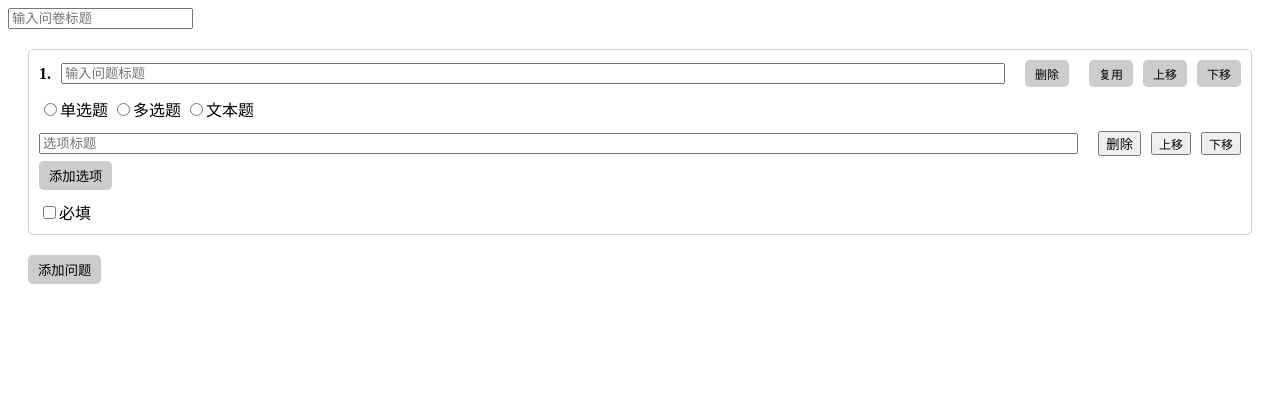
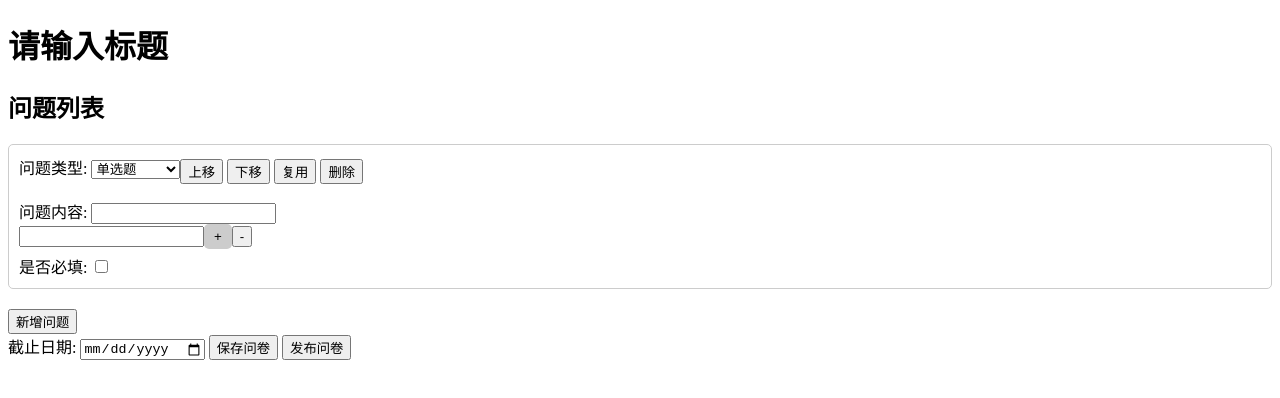
Before and after one commit to glhf-ysl/wjdc-hcj, a plain HTML site: page home/create/create.html in a window 1280 px wide. Drawn offline with Linux system fonts and the light colour scheme.

Commit message:
Update create.html

```diff
--- a/home/create/create.html
+++ b/home/create/create.html
@@ -1,50 +1,59 @@
 <!DOCTYPE html>
-<html>
+<html lang="en">
 <head>
-    <title>问卷编辑页面</title>
     <meta charset="UTF-8">
-    <link rel="stylesheet" type="text/css" href="create.css">
+    <title>创建问卷</title>
+    <link rel="stylesheet" href="create.css">
 </head>
 <body>
-<div class="header">
-    <input type="text" id="title" placeholder="输入问卷标题">
+<div id="header">
+    <h1 id="title-input" contenteditable="true">请输入标题</h1>
 </div>
-<div class="container">
-    <div class="question">
-        <div class="question-header">
-            <span class="question-number">1.</span>
-            <input type="text" class="question-title" placeholder="输入问题标题">
-            <button class="delete-question">删除</button>
-            <button class="duplicate-question">复用</button>
-            <button class="move-up">上移</button>
-            <button class="move-down">下移</button>
-        </div>
-        <div class="question-body">
-            <div class="question-type">
-                <label><input type="radio" name="question-type" value="single-choice">单选题</label>
-                <label><input type="radio" name="question-type" value="multiple-choice">多选题</label>
-                <label><input type="radio" name="question-type" value="text">文本题</label>
-            </div>
-            <div class="options">
-                <div class="option">
-                    <input type="text" class="option-title" placeholder="选项标题">
-                    <button class="delete-option">删除</button>
-                    <button class="move-up-option">上移</button>
-                    <button class="move-down-option">下移</button>
+<div id="content">
+    <h2>问题列表</h2>
+    <div id="question-list">
+        <div class="question" id="question-template">
+            <div class="question-header">
+                <div class="question-type">
+                    <label>问题类型:</label>
+                    <select class="type-select">
+                        <option value="single">单选题</option>
+                        <option value="multi">多选题</option>
+                        <option value="text">单行文本题</option>
+                    </select>
+                </div>
+                <div class="question-actions">
+                    <button type="button" class="up-button">上移</button>
+                    <button type="button" class="down-button" >下移</button>
+                    <button type="button" class="copy-button">复用</button>
+                    <button type="button" class="delete-button">删除</button>
                 </div>
             </div>
-            <div class="add-option">
-                <button class="add-option-button">添加选项</button>
-            </div>
-            <div class="text-question-options">
-                <label><input type="checkbox" class="required">必填</label>
+            <div class="question-body">
+                <label>问题内容:</label>
+                <input type="text" class="question-content">
+                <div class="options">
+                    <div class="option" id="option-template">
+                        <input type="text" class="option-content">
+                        <button type="button" class="add-question-button">+</button>
+                        <button type="button" class="delete-option-button">-</button>
+                    </div>
+                </div>
+                <div class="text-options">
+                    <label>是否必填:</label>
+                    <input type="checkbox" class="required-checkbox">
+                </div>
             </div>
         </div>
     </div>
-    <div class="add-question">
-        <button class="add-question-button">添加问题</button>
-    </div>
+    <button type="button" id="add-question-btn">新增问题</button>
 </div>
-<script src="script.js"></script>
+<div id="footer">
+    <label>截止日期:</label>
+    <input type="date" id="deadline">
+    <button type="button" id="save-btn">保存问卷</button>
+    <button type="button" id="publish-btn">发布问卷</button>
+</div>
+<script src="./create.js"></script>
 </body>
 </html>
```
